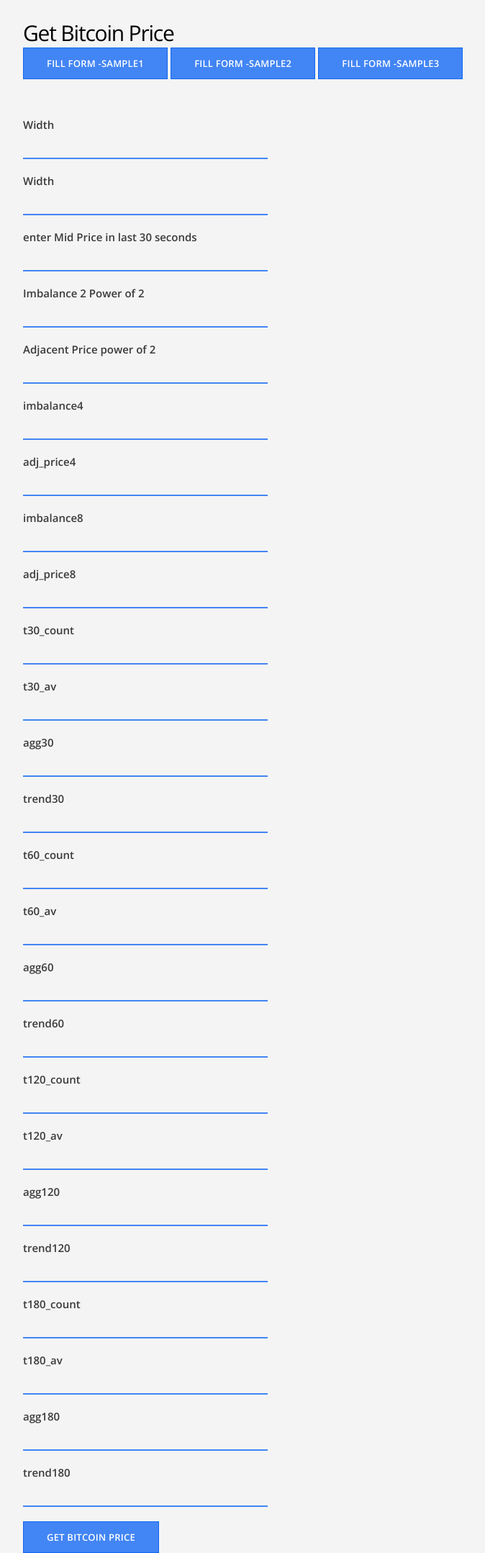
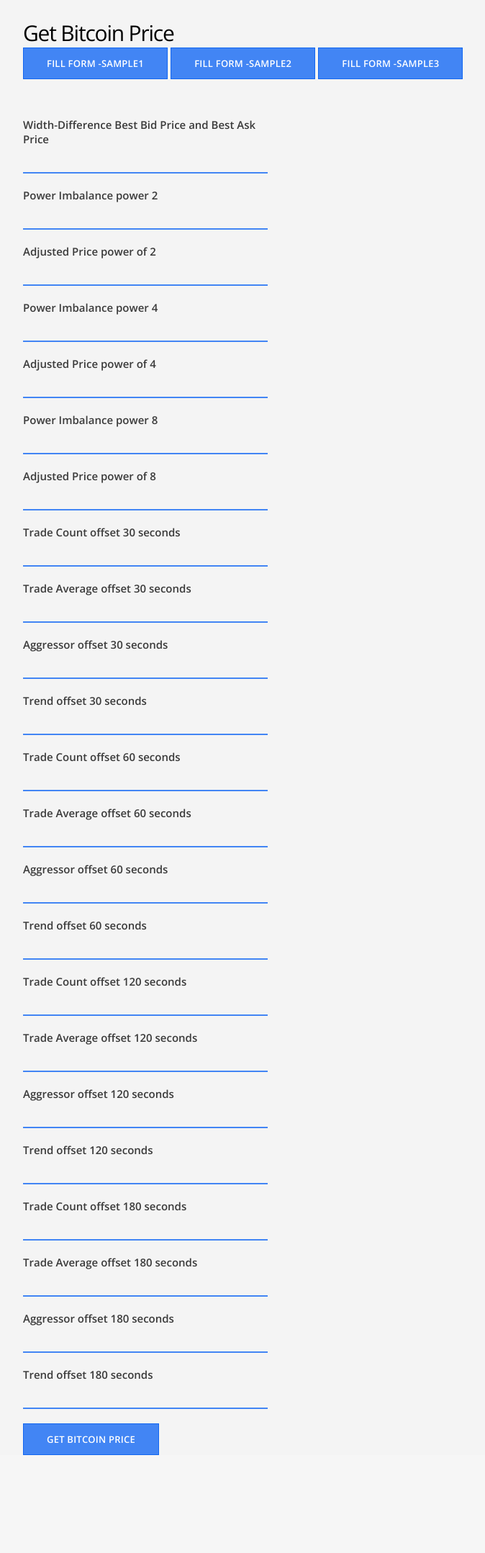
Before and after one commit to jainpranj/bitcoin-network-web-app, a Flask app: page /success in a window 1280 px wide. Shown: the part 191-2348 px from the top of the page at 72% size, without its empty margins (108-782 px from the left). After the commit the page ends 2212 px from the top, so only its background shows below. Run offline with Flask 2, Linux system fonts and the light colour scheme; parts of the project's set-up code (start-up, migrations or seed data) failed here and were passed over; some libraries are stand-ins or nearby versions.

Commit message:
added code to improve UI

```diff
--- a/forms.py
+++ b/forms.py
@@ -43,31 +43,32 @@ class ClassifcationForm(Form):
 
 
 class RegressionForm(Form):
-  width = StringField('Width', validators=[DataRequired("Please enter a width")])
-  mid = StringField('Width', validators=[DataRequired("Please enter a width")])
+  id1 = StringField('ID')
+  width = StringField('Width-Difference Best Bid Price and Best Ask Price', validators=[DataRequired("Please enter a width")])
+  mid = StringField('Mid Price', validators=[DataRequired("Please enter a width")])
   mid30 = StringField('enter Mid Price in last 30 seconds', validators=[DataRequired("Total Payment Inv")])
-  imbalance2 = StringField('Imbalance 2 Power of 2', validators=[DataRequired("Please enter a Rovloving Utilization")])
-  adj_price2 = StringField('Adjacent Price power of 2', validators=[DataRequired("Please enter a Loan Status")])
-  imbalance4 = StringField('imbalance4', validators=[DataRequired("Please enter Fico Range Grade")])
-  adj_price4 = StringField('adj_price4', validators=[DataRequired("Please enter a Ttotal Rec PRNCP")])
-  imbalance8 = StringField('imbalance8', validators=[DataRequired("Please enter a Revolivng Balance")])
-  adj_price8 = StringField('adj_price8', validators=[DataRequired("Please enter a Grade based on Ing last 6 months")])
-  t30_count = StringField('t30_count', validators=[DataRequired("Please enter a Acc Open Past 24 months")])
-  t30_av = StringField('t30_av', validators=[DataRequired("Installment")])
-  agg30 = StringField('agg30', validators=[DataRequired("Last Payment Amount")])
-  trend30 = StringField('trend30', validators=[DataRequired("Funder Amount Inv")])
-  t60_count = StringField('t60_count', validators=[DataRequired("Total Acc")])
-  t60_av = StringField('t60_av', validators=[DataRequired("Credit Age")])
-  agg60 = StringField('agg60', validators=[DataRequired("Issue Date")])
-  trend60 = StringField('trend60', validators=[DataRequired("Please enter a Annual Inc")])
-  t120_count = StringField('t120_count', validators=[DataRequired("Please enter a Mean FICO")])
-  t120_av = StringField('t120_av', validators=[DataRequired("Please enter a cluster")])
-  agg120 = StringField('agg120')
-  trend120 = StringField('trend120', validators=[DataRequired("Issue Date")])
-  t180_count = StringField('t180_count', validators=[DataRequired("Please enter a Annual Inc")])
-  t180_av = StringField('t180_av', validators=[DataRequired("Please enter a Mean FICO")])
-  agg180 = StringField('agg180', validators=[DataRequired("Please enter a cluster")])
-  trend180 = StringField('trend180')
+  imbalance2 = StringField('Power Imbalance power 2', validators=[DataRequired("Please enter a Rovloving Utilization")])
+  adj_price2 = StringField('Adjusted Price power of 2', validators=[DataRequired("Please enter a Loan Status")])
+  imbalance4 = StringField('Power Imbalance power 4', validators=[DataRequired("Please enter Fico Range Grade")])
+  adj_price4 = StringField('Adjusted Price power of 4', validators=[DataRequired("Please enter a Ttotal Rec PRNCP")])
+  imbalance8 = StringField('Power Imbalance power 8', validators=[DataRequired("Please enter a Revolivng Balance")])
+  adj_price8 = StringField('Adjusted Price power of 8', validators=[DataRequired("Please enter a Grade based on Ing last 6 months")])
+  t30_count = StringField('Trade Count offset 30 seconds', validators=[DataRequired("Please enter a Acc Open Past 24 months")])
+  t30_av = StringField('Trade Average offset 30 seconds', validators=[DataRequired("Installment")])
+  agg30 = StringField('Aggressor offset 30 seconds', validators=[DataRequired("Last Payment Amount")])
+  trend30 = StringField('Trend offset 30 seconds', validators=[DataRequired("Funder Amount Inv")])
+  t60_count = StringField('Trade Count offset 60 seconds', validators=[DataRequired("Total Acc")])
+  t60_av = StringField('Trade Average offset 60 seconds', validators=[DataRequired("Credit Age")])
+  agg60 = StringField('Aggressor offset 60 seconds', validators=[DataRequired("Issue Date")])
+  trend60 = StringField('Trend offset 60 seconds', validators=[DataRequired("Please enter a Annual Inc")])
+  t120_count = StringField('Trade Count offset 120 seconds', validators=[DataRequired("Please enter a Mean FICO")])
+  t120_av = StringField('Trade Average offset 120 seconds', validators=[DataRequired("Please enter a cluster")])
+  agg120 = StringField('Aggressor offset 120 seconds')
+  trend120 = StringField('Trend offset 120 seconds', validators=[DataRequired("Issue Date")])
+  t180_count = StringField('Trade Count offset 180 seconds', validators=[DataRequired("Please enter a Annual Inc")])
+  t180_av = StringField('Trade Average offset 180 seconds', validators=[DataRequired("Please enter a Mean FICO")])
+  agg180 = StringField('Aggressor offset 180 seconds', validators=[DataRequired("Please enter a cluster")])
+  trend180 = StringField('Trend offset 180 seconds')
 
 
   submit = SubmitField("Get bitcoin price")
--- a/routes.py
+++ b/routes.py
@@ -41,6 +41,7 @@ def success():
       print('failed')
       return render_template('success.html', form=form)
     else:
+      id1=form.id1.data
       width = form.width.data
       mid = form.mid.data
       mid30 = form.mid30.data
@@ -78,35 +79,65 @@ def success():
               "Inputs": {
                       "input1":
                       [
-                          {
-                                  'Column 0': "0",
-                                  '_id': "1493266294.35",
-                                  'width': width,
-                                  'mid': mid,
-                                  'mid30': mid30,
-                                  'imbalance2': imbalance2,
-                                  'adj_price2': adj_price2,
-                                  'imbalance4': imbalance4,
-                                  'adj_price4': adj_price4,
-                                  'imbalance8': imbalance8,
-                                  'adj_price8': adj_price8,
-                                  't30_count': t30_count,
-                                  't30_av': t30_av,
-                                  'agg30': agg30,
-                                  'trend30': trend30,
-                                  't60_count': t60_count,
-                                  't60_av': t60_av,
-                                  'agg60': agg60,
-                                  'trend60': trend60,
-                                  't120_count': t120_count,
-                                  't120_av': t120_av,
-                                  'agg120': agg120,
-                                  'trend120': trend120,
-                                  't180_count': t180_count,
-                                  't180_av': t180_av,
-                                  'agg180': agg180,
-                                  'trend180': trend180,
-                          }
+                          # {
+                          #         'Column 0': "0",
+                          #         '_id': id1,
+                          #         'width': width,
+                          #         'mid': mid,
+                          #         'mid30': mid30,
+                          #         'imbalance2': imbalance2,
+                          #         'adj_price2': adj_price2,
+                          #         'imbalance4': imbalance4,
+                          #         'adj_price4': adj_price4,
+                          #         'imbalance8': imbalance8,
+                          #         'adj_price8': adj_price8,
+                          #         't30_count': t30_count,
+                          #         't30_av': t30_av,
+                          #         'agg30': agg30,
+                          #         'trend30': trend30,
+                          #         't60_count': t60_count,
+                          #         't60_av': t60_av,
+                          #         'agg60': agg60,
+                          #         'trend60': trend60,
+                          #         't120_count': t120_count,
+                          #         't120_av': t120_av,
+                          #         'agg120': agg120,
+                          #         'trend120': trend120,
+                          #         't180_count': t180_count,
+                          #         't180_av': t180_av,
+                          #         'agg180': agg180,
+                          #         'trend180': trend180,
+                          # }
+                                              {
+                            'Column 0': "1",
+                            '_id': id1,
+                            'width': width,
+                            'mid': mid,
+                            'mid30': mid30,
+                            'imbalance2': imbalance2,
+                            'adj_price2': adj_price2,
+                            'imbalance4': imbalance4,
+                            'adj_price4': adj_price4,
+                            'imbalance8': imbalance8,
+                            'adj_price8': adj_price8,
+                            't30_count': "1",
+                            't30_av': t30_av,
+                            'agg30': agg30,
+                            'trend30': trend30,
+                            't60_count': "1",
+                            't60_av': t60_av,
+                            'agg60': agg60,
+                            'trend60': trend60,
+                            't120_count': "1",
+                            't120_av': t120_av,
+                            'agg120': agg120,
+                            'trend120': trend120,
+                            't180_count': "1",
+                            't180_av': t180_av,
+                            'agg180': agg180,
+                            'trend180': trend180,
+                    }
+
                       ],
               },
           "GlobalParameters":  {
@@ -117,8 +148,9 @@ def success():
 
       body = str.encode(json.dumps(data))
       #first service
-      url = 'https://ussouthcentral.services.azureml.net/workspaces/f28500a2409240e0912181212c9e7c5e/services/4d873d1de32f4a57b0550f8c1b14b511/execute?api-version=2.0&format=swagger'
-      api_key = 'swpXT4QjxL2tNeP2mqWyCwiw+/4FQgarE++f0aanDQ15FUrY6KSk6OH0YQSXtAia6PeG6FErmqo/Oo0kfL67eA=='
+      url = 'https://ussouthcentral.services.azureml.net/workspaces/f28500a2409240e0912181212c9e7c5e/services/a097361f0c25425087b9e316b6fbbd7e/execute?api-version=2.0&format=swagger'
+
+      api_key = 'pE+QmS6HYhI/Wc//iaUtktIYYelWPW03TZJdAVZ1+BtCI9ztB/42kgB1BBXTa8jD1M7+r2ugOJ2dAN2XHmCjpA=='
       headers= {'Content-Type':'application/json', 'Authorization':('Bearer '+ api_key)}
 
       req = urllib2.Request(url, body, headers)
@@ -289,12 +321,12 @@ def classification():
         result = response.read()
         resp_dict = json.loads(result)
         print(result)
-        loaneligibilty=resp_dict['Results']['output1'][0]['Scored Labels']
+        signOfPriceChange=resp_dict['Results']['output1'][0]['Scored Labels']
 
-        print(loaneligibilty)
+        print(signOfPriceChange)
         c= Classifcation()
         print(c)
-        status=c.get_status(loaneligibilty)
+        status=c.get_status(signOfPriceChange)
       except urllib2.HTTPError, error:
         print("The request failed with status code: " + str(error.code))
 
@@ -302,10 +334,10 @@ def classification():
         print(error.info())
         print(json.loads(error.read()))
       #return  redirect(url_for('success'))
-      if(status=='Accepted'):
-        return redirect(url_for('success'))
+      if(status=='Increase'):
+        return redirect(url_for('increase'))
       else:
-        return redirect(url_for('fetch'))
+        return redirect(url_for('decrease'))
 
 
   elif request.method == 'GET':
--- a/templates/success.html
+++ b/templates/success.html
@@ -17,18 +17,23 @@
 
       <form method="POST" action="/success" id="MyForm">
         {{ form.hidden_tag() }}
+          <div class="form-group" style="display:none;">
+
+          {{ form.id1.label }}
+          {{ form.id1 }}
+        </div>
 
         <div class="form-group">
 
           {{ form.width.label }}
           {{ form.width }}
         </div>
-        <div class="form-group">
+        <div class="form-group" style="display:none;">
           {{ form.mid.label }}
           {{ form.mid}}
         </div>
 
-        <div class="form-group">
+        <div class="form-group" style="display:none;">
           {{ form.mid30.label }}
           {{ form.mid30 }}
         </div>
@@ -143,65 +148,91 @@
 	    $('[name='+key+']', frm).val(value);
 	  });
 	}
-data1 = { "grade ": "B",
-"total_pymnt_inv ": "4066.91",
-"revol_util ": "53.9",
-"fico_range_grade ": "Fair",
-"loan_status ": "Fully Paid",
-"total_rec_prncp ": "3000",
-"revol_bal ": "27783",
-"grade_based_on_inq_last_6mths ": "A",
-"acc_open_past_24mths ": "0",
-"installment ": "67.79",
-"last_pymnt_amnt ": "67.3",
-"funded_amnt_inv ": "3000",
-"total_acc ": "38",
-"issue_d ": "2011",
-"credit_age ": "21",
-"annual_inc ": "80000",
-"meanfico ": "697",
-"cluster ": "1" ,
-"actual_rate_interest":"12.69"};
+data1 =   {
+    "id1": "1493266297.34",
+    "width": "0.7",
+    "mid": "1402.15",
+    "mid30": "-0.000213980029347",
+    "imbalance2": "1.19252281779",
+    "adj_price2": "0.00147024340227",
+    "imbalance4": "1.04138024247",
+    "adj_price4": "0.00174402620742",
+    "imbalance8": "1.02179712929",
+    "adj_price8": "0.00194924797377",
+    "t30_count": "4.0",
+    "t30_av": "0.000215905055326",
+    "agg30": "-1.76253862",
+    "trend30": "0.0023166023166",
+    "t60_count": "6.0",
+    "t60_av": "0.000196376083476",
+    "agg60": "-1.67092967",
+    "trend60": "-0.0350877192982",
+    "t120_count": "36.0",
+    "t120_av": "0.000106280831141",
+    "agg120": "-8.55954034",
+    "trend120": "-0.000945357692092",
+    "t180_count": "42.0",
+    "t180_av": "-2.38599092416e-07",
+    "agg180": "-8.13031802",
+    "trend180": "-0.00489846937083"
+  };
 
-data2 = { "grade":"C",
-"total_pymnt_inv":"12231.89",
-"revol_util":"21.0",
-"fico_range_grade":"Fair",
-"loan_status":"Fully Paid",
-"total_rec_prncp":"10000",
-"revol_bal":"5598",
-"grade_based_on_inq_last_6mths":"B",
-"acc_open_past_24mths":"0",
-"installment":"339.31",
-"last_pymnt_amnt":"357.48",
-"funded_amnt_inv":"10000",
-"total_acc":"37",
-"issue_d":"2011",
-"credit_age":"20",
-"annual_inc":"49200",
-"meanfico":"692",
-"cluster":"5",
-"actual_rate_interest":"13.49"};
+
 data3={
-"grade":"C",
-"total_pymnt_inv":"1014.53",
-"revol_util":"9.4",
-"fico_range_grade":"Good",
-"loan_status":"Charged Off",
-"total_rec_prncp":"456",
-"revol_bal":"1687",
-"grade_based_on_inq_last_6mths":"C",
-"acc_open_past_24mths":"0",
-"installment":"59.83",
-"last_pymnt_amnt":"119.66",
-"funded_amnt_inv":"2500",
-"total_acc":"4",
-"issue_d":"2011",
-"credit_age":"17",
-"annual_inc":"30000",
-"meanfico":"742",
-"cluster":"3",
-"actual_rate_interest":"15.27"
+    "id1": "1493266746.05",
+    "width": "1.5",
+    "mid": "1398.55",
+    "mid30": "0.000750495898564",
+    "imbalance2": "3.62640929059",
+    "adj_price2": "0.00192534576705",
+    "imbalance4": "0.939304281322",
+    "adj_price4": "0.00221812915003",
+    "imbalance8": "-0.112379575677",
+    "adj_price8": "0.00234285704296",
+    "t30_count": "21.0",
+    "t30_av": "-0.000852551710645",
+    "agg30": "-4.87771808",
+    "trend30": "-0.0387212389381",
+    "t60_count": "23.0",
+    "t60_av": "-0.000896567985571",
+    "agg60": "-5.60995487",
+    "trend60": "-0.0259647232902",
+    "t120_count": "30.0",
+    "t120_av": "-0.00102094647314",
+    "agg120": "-11.30626516",
+    "trend120": "-0.012267858462",
+    "t180_count": "31.0",
+    "t180_av": "-0.00102148626805",
+    "agg180": "-11.31626516",
+    "trend180": "-0.0121684743884"
+  };
+  data2={
+  "id1": "1492736072.66",
+  "width": "0.7",
+  "mid": "1309.95",
+  "mid30": "7.63358778997e-05",
+  "imbalance2": "1.93980491252",
+  "adj_price2": "0.00265301374598",
+  "imbalance4": "-0.987699357915",
+  "adj_price4": "0.00284104483811",
+  "imbalance8": "-1.54179414357",
+  "adj_price8": "0.00296726029111",
+  "t30_count": "0.0",
+  "t30_av": "0.0",
+  "agg30": "0.0",
+  "trend30": "0.0",
+  "t60_count": "0.0",
+  "t60_av": "0.0",
+  "agg60": "0.0",
+  "trend60": "0.0",
+  "t120_count": "2.0",
+  "t120_av": "0.00025356575465",
+  "agg120": "-0.4272059",
+  "trend120": "0.0",
+  "t180_count": "4.0",
+  "t180_av": "0.000146676822341",
+  "agg180": "-2.3316459",
+  "trend180": "-0.0102040816327"
 };
 	$( document ).ready(function() {
 	$("#sample1").click(function(){
```
Also changed, not shown: models.py (+5 -5 lines), templates/classification.html (+96 -0 lines), templates/decrease.html (added, +13 -0 lines), templates/increase.html (added, +13 -0 lines), README.md.
